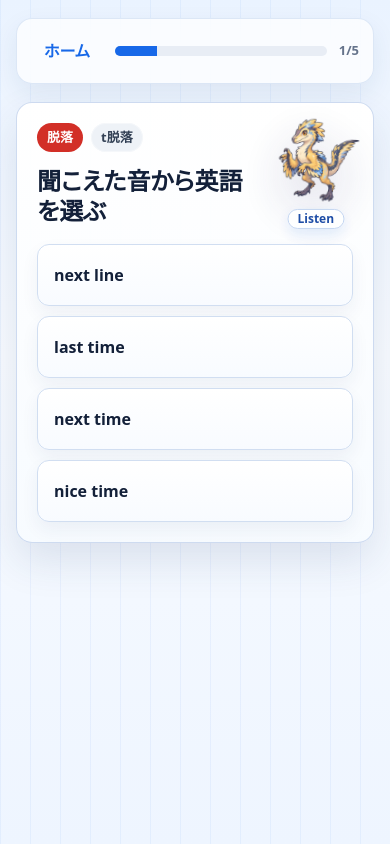
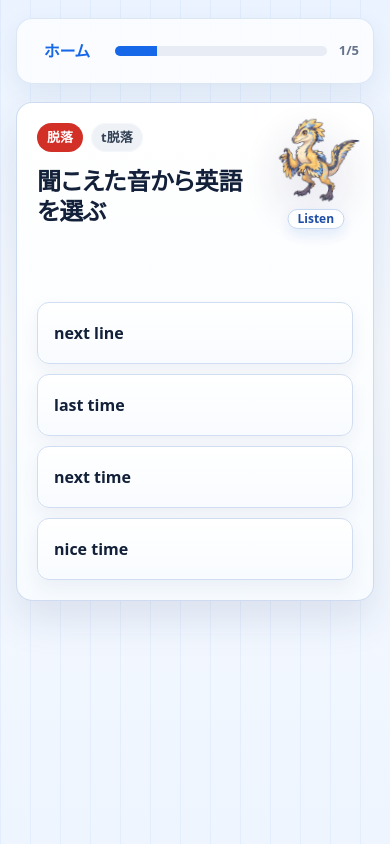
Before and after one commit to YutaTeru/mimilisten, a website: page index.html in a window 390 px wide. Both pictures are taken after a click on the button "5チャンクだけ聞く". Drawn offline with Linux system fonts and the light colour scheme.

Commit message:
Fix listen mascot overlap

```diff
--- a/index.html
+++ b/index.html
@@ -11,7 +11,7 @@
     <title>音でわかる英語ドリル</title>
     <link rel="manifest" href="./manifest.webmanifest" />
     <link rel="apple-touch-icon" href="./assets/app-icon-1024.png" />
-    <link rel="stylesheet" href="./styles.css?v=20260630-2" />
+    <link rel="stylesheet" href="./styles.css?v=20260701-1" />
   </head>
   <body>
     <main class="app-shell">
--- a/styles.css
+++ b/styles.css
@@ -1665,7 +1665,7 @@ body {
 }
 
 .question-card .choice-list {
-  margin-top: 18px;
+  margin-top: 68px;
 }
 
 .audio-row {
@@ -1890,6 +1890,10 @@ body {
 
   .mascot-listening-card {
     width: 94px;
+  }
+
+  .question-card .choice-list {
+    margin-top: 76px;
   }
 }
 
```
